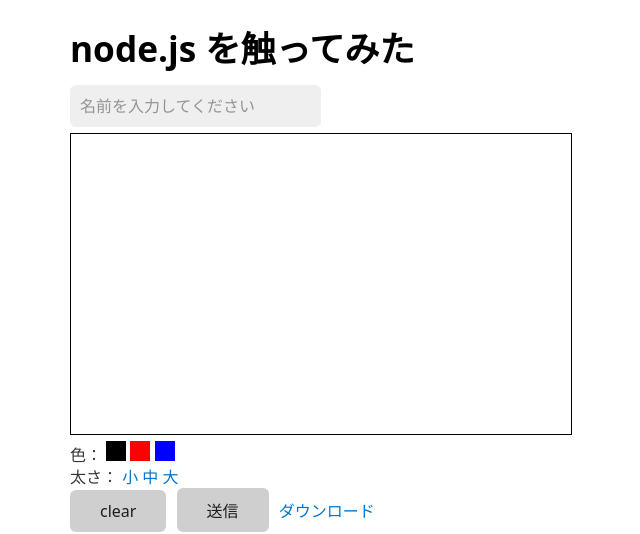
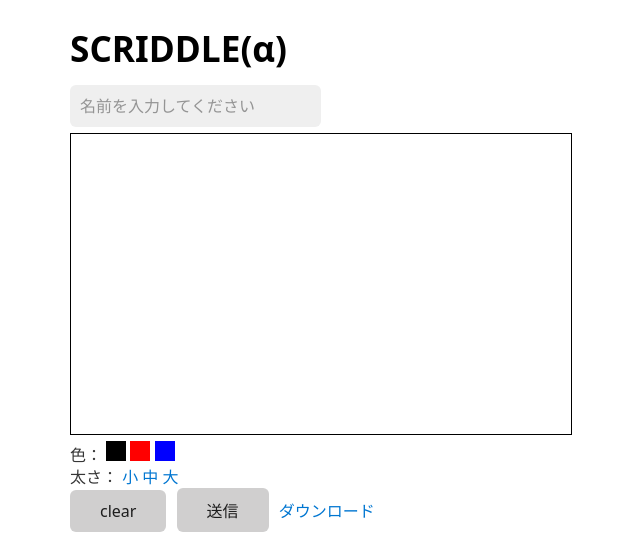
Before and after one commit to fusma/scriddle, a website: page public/index.html in a window 1280 px wide. Shown: the top 534 px of the page, without its empty margins (170-810 px from the left). Drawn offline with nearby package versions, Linux system fonts and the light colour scheme; no server answers.

Commit message:
title changed

```diff
--- a/public/index.html
+++ b/public/index.html
@@ -11,7 +11,7 @@
 </head>
 
 <body>
-    <h1>node.js を触ってみた</h1>
+    <h1>SCRIDDLE(α)</h1>
     <!--名前入力欄-->
     <input type="text" id="name" placeholder="名前を入力してください">
     <!--メッセージ入力欄-->
```
